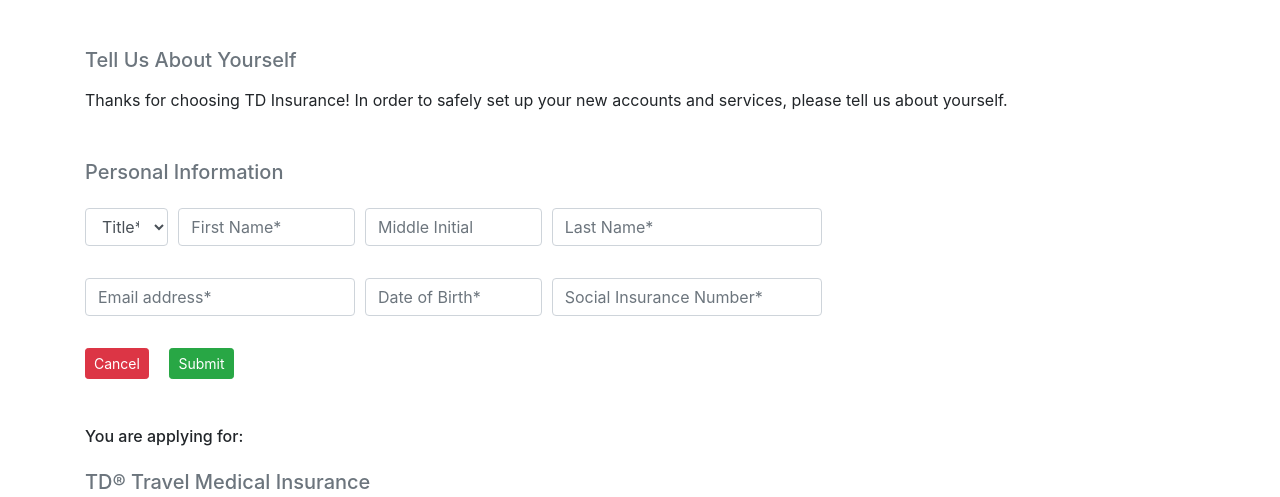
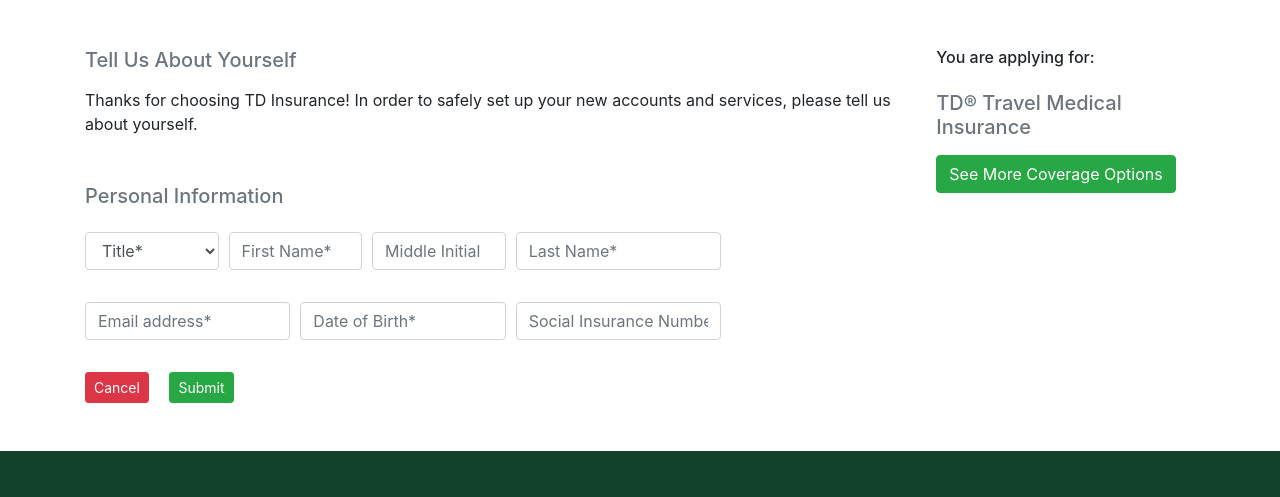
Before and after one commit to prudhvikolli/td-assessment, a plain HTML site: page index.html in a window 1280 px wide. Shown: the part 56-553 px from the top of the page. Drawn offline with nearby package versions, Linux system fonts and the light colour scheme.

Commit message:
Flex main & aside sections

```diff
--- a/index.html
+++ b/index.html
@@ -79,19 +79,21 @@
         </div>
         <!-- nav bar end -->
 
+        <div class="main-content container d-flex">
+            <section>
                 <!-- tell us about yourself begin -->
-        <div class="container mt-5 mb-5">
-            <h5 class="text-secondary mt-4 mb-3 text-md-left text-center">Tell Us About Yourself</h5>
+                <div class="mt-5 mb-5">
+                    <div class="h5 text-secondary mt-4 mb-3 text-md-left text-center">Tell Us About Yourself</div>
                     <p>Thanks for choosing TD Insurance! In order to safely set up your new accounts and services, please tell us about yourself.</p>
                 </div>
                 <!-- tell us about yourself end -->
 
                 <!-- personal information form begin -->
-        <div class="container mb-5">
-            <h5 class="text-secondary mt-4 mb-4 text-md-left text-center">Personal Information</h5>
+                <div class="mb-5">
+                    <div class="h5 text-secondary mt-4 mb-4 text-md-left text-center">Personal Information</div>
                     <form>
                         <div class="form-fields form-row mt-3 mb-3">
-                    <div class="form-group col-md-1">
+                            <div class="form-group col-md-2">
                                 <select class="form-control" required>
                                     <option default>Title*</option>
                                     <option>Mr.</option>
@@ -116,7 +118,7 @@
                             <div class="form-group col-md-3">
                                 <input type="email" class="form-control" placeholder="Email address*" required>
                             </div>
-                    <div class="form-group col-md-2">
+                            <div class="form-group col-md-3">
                                 <input type="text" class="form-control" placeholder="Date of Birth*" required>
                             </div>
                             <div class="form-group col-md-3">
@@ -130,16 +132,20 @@
                     </form>
                 </div>
                 <!-- personal information form end -->
+            </section>
 
+            <aside>
                 <!-- You are applying for section begin -->
-        <div class="container mb-3">
-            <h6>You are applying for:</h6>
-            <h5 class="text-secondary mt-4 mb-3 text-md-left text-center">TD&reg; Travel Medical Insurance</h5>
+                <div class="mb-3 mt-md-5">
+                    <div class="h6">You are applying for:</div>
+                    <div class="h5 text-secondary mt-4 mb-3 text-md-left text-center">TD&reg; Travel Medical Insurance</div>
                     <div class="text-md-left text-center">
                         <button class="btn btn-success" id="see-more-coverage-options">See More Coverage Options</button>
                     </div>
                 </div>
                 <!-- You are applying for section end -->
+            </aside>
+        </div>
 
         <!-- footer begin -->
         <footer class="td-green-background">
--- a/td-assessment.css
+++ b/td-assessment.css
@@ -13,6 +13,10 @@ footer hr {
 
 /* Typical media breakpoint for devices smaller than laptops (ex: mobiles, ipads etc) */
 @media (max-width: 768px) {
+    .main-content {
+        flex-direction: column;
+    }
+
     #see-more-coverage-options {
         width: 100%;
     }
```
Lines whose indentation alone changed are shown as unchanged.
